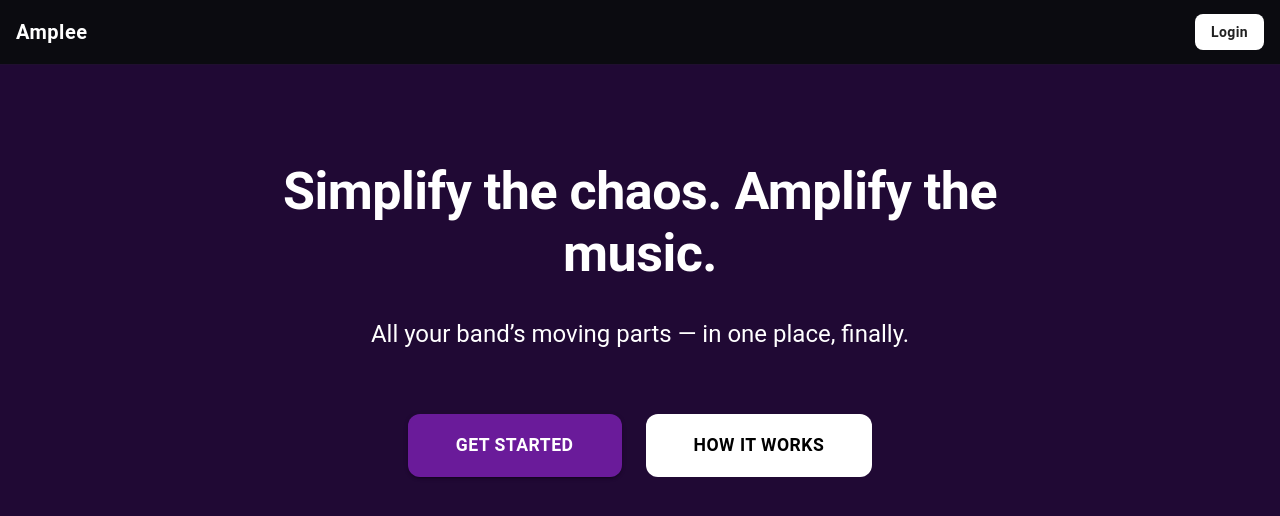
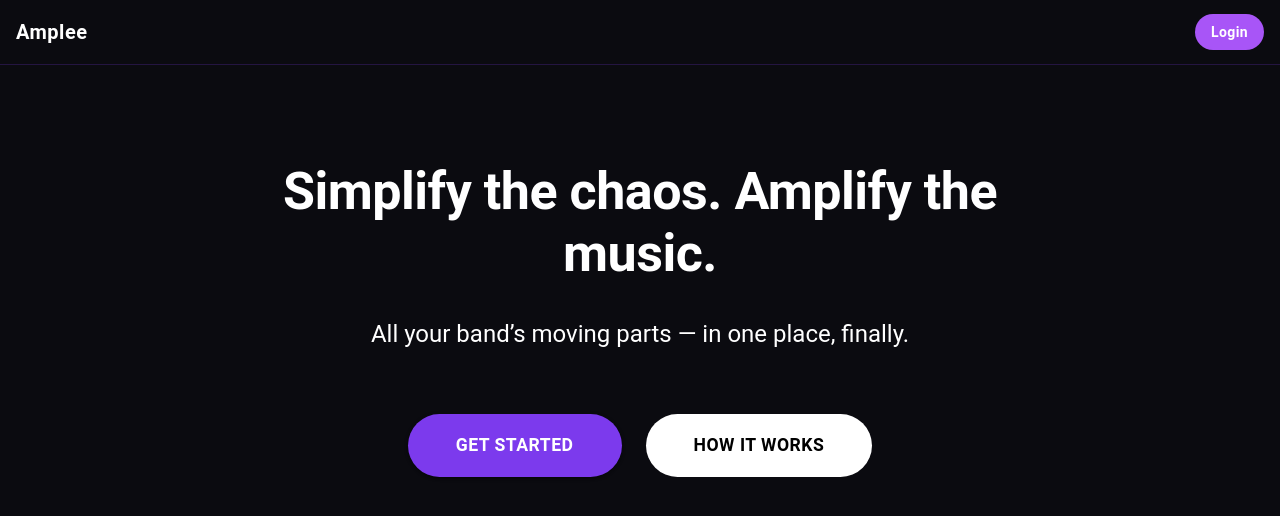
Before and after one commit to timjoco/amply, a Next.js app: page / in a window 1280 px wide. Shown: the top 516 px of the page. Built offline with nearby package versions, Linux system fonts and the light colour scheme; no server answers.

Commit message:
small changes to account for new components

```diff
--- a/src/app/layout.tsx
+++ b/src/app/layout.tsx
@@ -1,7 +1,6 @@
-// src/app/layout.tsx
-import AppFrame from '@/components/AppFrame'; // server wrapper that passes initialAuthed
+import AppFrame from '@/components/AppFrame';
 import EmotionRegistry from '@/components/EmotionRegistry';
-import ThemeClient from '@/components/ThemeClient'; // or your ThemeProvider+CssBaseline wrapper
+import ThemeClient from '@/components/ThemeClient';
 import type { Metadata } from 'next';
 import './globals.css';
 
@@ -16,6 +15,9 @@ export default function RootLayout({
 }) {
   return (
     <html lang="en">
+      <head>
+        <meta name="color-scheme" content="dark" />
+      </head>
       <body>
         <EmotionRegistry>
           <ThemeClient>
--- a/src/theme.ts
+++ b/src/theme.ts
@@ -1,25 +1,16 @@
-'use client';
-
+// src/theme.ts
 import { createTheme } from '@mui/material/styles';
 
 const theme = createTheme({
   palette: {
-    mode: 'dark', // ensures default MUI components adapt
-    primary: {
-      main: '#6a1b9a', // purple
-    },
-    secondary: {
-      main: '#ffffff', // white for accents
-    },
+    mode: 'dark',
+    primary: { main: '#7C3AED' }, // purple
+    secondary: { main: '#A855F7' }, // lavender
     background: {
-      default: '#200934', // plum background
-      paper: '#111111', // slightly lighter for cards/app bars
-    },
-    text: {
-      primary: '#ffffff',
-      secondary: '#cccccc',
+      default: '#0B0B10', // page background
+      paper: '#0F1016', // card background
     },
   },
+  shape: { borderRadius: 12 },
 });
-
 export default theme;
```
